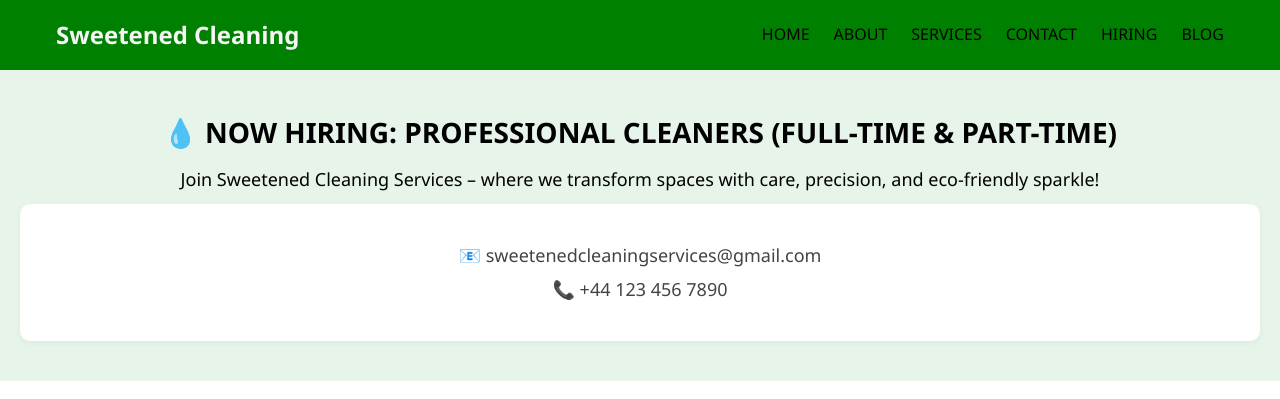
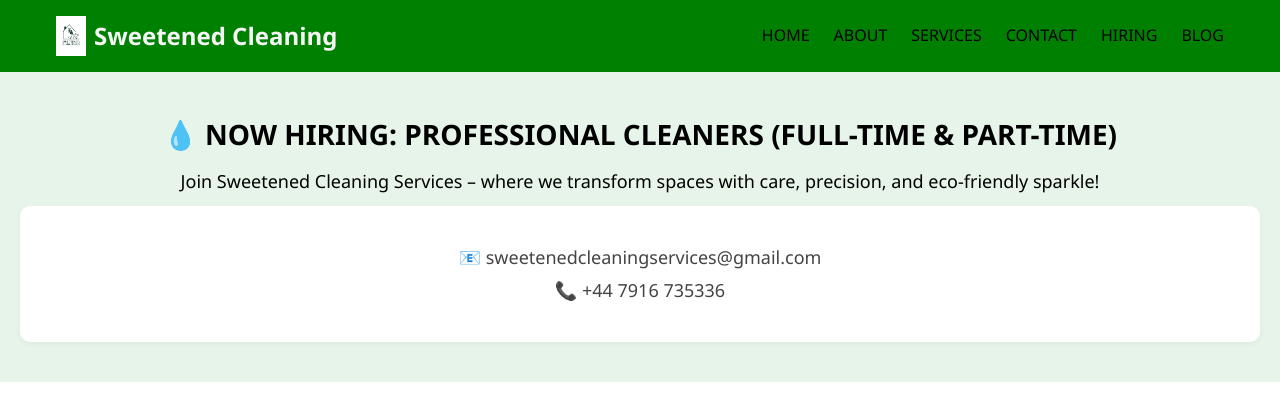
Before and after one commit to ElizCodeSurgeon/Sweetened-cleaning-site, a plain HTML site: page hiring.html in a window 1280 px wide. Shown: the top 399 px of the page. Drawn offline with Linux system fonts and the light colour scheme; a script that the page names is missing.

Commit message:
updated logo

```diff
--- a/hiring.html
+++ b/hiring.html
@@ -12,10 +12,16 @@
 
 
 
-  <!-- Header -->
+
+<!-- Header -->
 <header class="site-header">
   <div class="container nav-bar">
-    <div class="logo">Sweetened Cleaning</div>
+<div class="logo">
+  <img src="sweetlogo.jpg" alt="Sweetened Cleaning Logo" class="logo-img">
+  Sweetened Cleaning
+</div>
+
+
 
     <!-- Hamburger icon -->
     <div class="hamburger" id="hamburger">
@@ -45,7 +51,7 @@
     <p>Join Sweetened Cleaning Services – where we transform spaces with care, precision, and eco-friendly sparkle!</p>
     <div class="contact-info">
       <p>📧 sweetenedcleaningservices@gmail.com</p>
-      <p>📞 +44 123 456 7890</p>
+      <p>📞 +44 7916 735336</p>
     </div>
   </section>
 
```
Also changed, not shown: about.html (+8 -2 lines), blog.html (+8 -1 lines), contact.html (+9 -3 lines), index.html (+1 -1 lines), services.html (+8 -2 lines).
